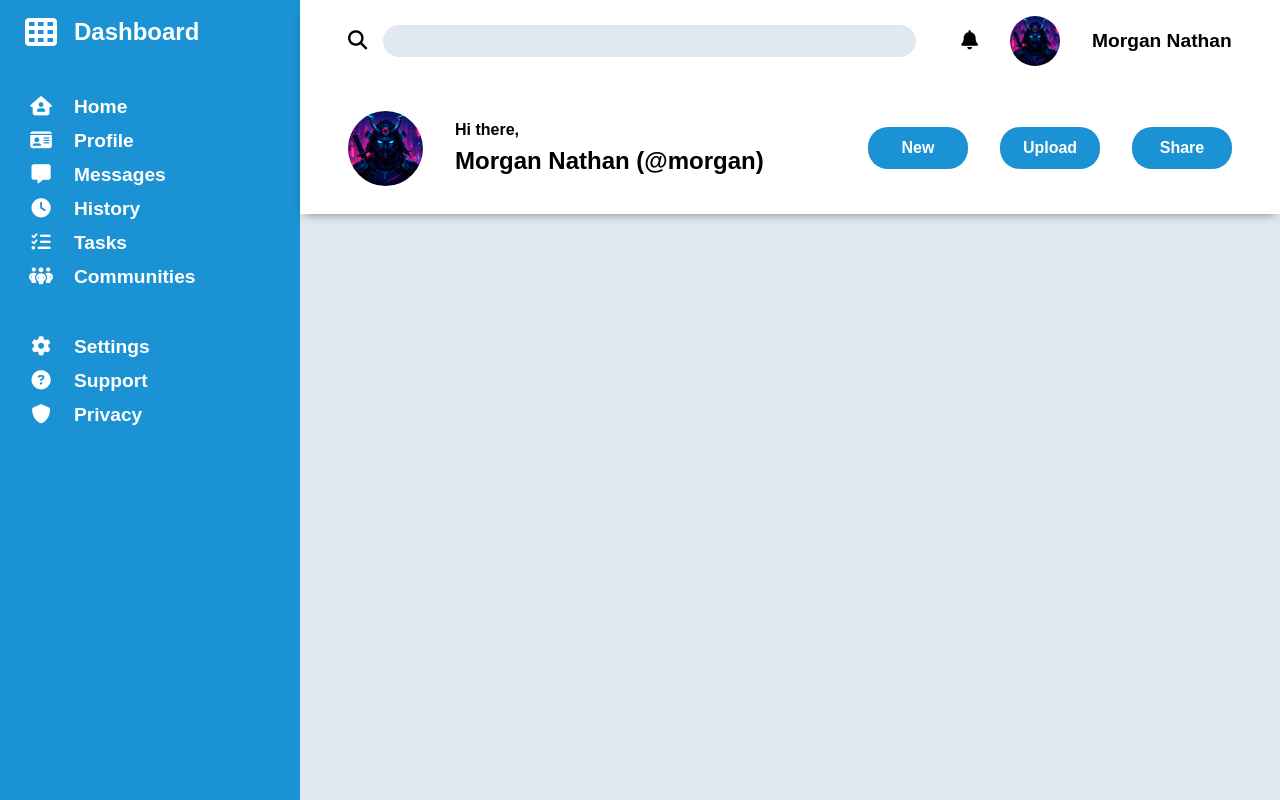
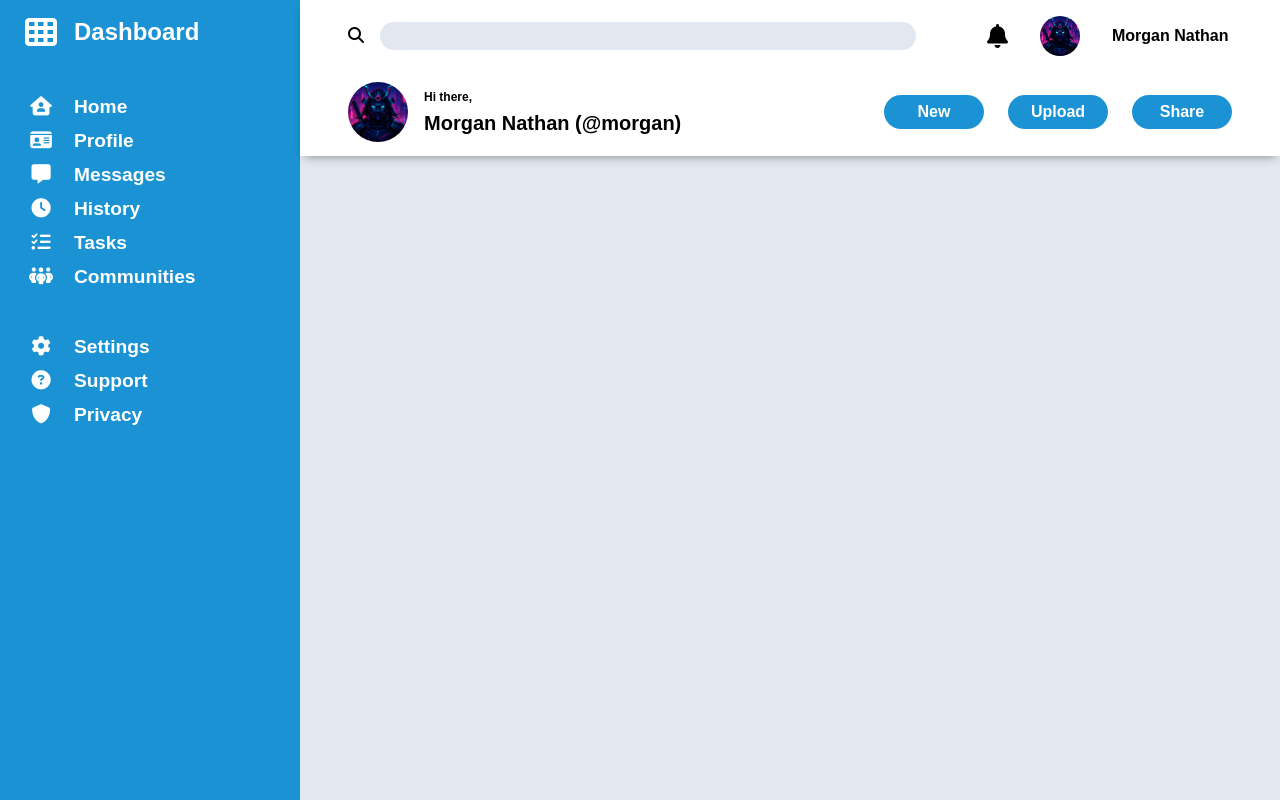
Before and after one commit to A-Shushi/odin-admin-dashboard, a plain HTML site: page index.html in a window 1280 px wide. Drawn offline with Linux system fonts and the light colour scheme.

Commit message:
Adjust scale of header

```diff
--- a/styles.css
+++ b/styles.css
@@ -78,8 +78,8 @@ body {
 .header {
     display: grid;
     grid-template-rows: 1fr 2fr;
-    padding: 1rem 3rem;
-    gap: 2rem;
+    padding: 1rem 3rem 0.25rem;
+    gap: 1rem;
     min-width: 800px;
     position: relative;
     z-index: 10;
@@ -91,7 +91,7 @@ body {
     display: grid;
     grid-template-columns: 2fr 1fr;
     align-items: center;
-    font-size: 1.2rem;
+    font-size: 1rem;
 }
 
 .search-bar {
@@ -104,7 +104,7 @@ body {
 input[type="search"],
 button {
     width: 100%;
-    font-size: 1.2rem;
+    font-size: 1rem;
     border-radius: 20px;
     border: none;
     background-color: #e2e8f0;
@@ -113,10 +113,14 @@ button {
 
 .top-right-header {
     display: grid;
-    grid-template-columns: auto auto minmax(140px, 1fr);
+    grid-template-columns: auto auto minmax(120px, 1fr);
     align-items: center;
     margin-left: auto;
     font-weight: bold;
+}
+
+.top-right-header > i {
+    font-size: 1.5rem;
 }
 
 .header-top,
@@ -125,7 +129,7 @@ button {
 }
 
 .mini-avatar {
-    width: 50px;
+    width: 40px;
     border-radius: 50%;
 }
 
@@ -133,28 +137,28 @@ button {
     display: grid;
     grid-template-columns: auto 1fr;
     align-items: center;
-    gap: 2rem;
+    gap: 1rem;
     font-weight: bold;
 }
 
 .main-avatar {
-    width: 75px;
+    width: 60px;
     border-radius: 50%;
 }
 
 .welcome-text {
-    font-size: 1rem;
+    font-size: 0.75rem;
     margin-bottom: 0.5rem;
 }
 
 .username-handle {
-    font-size: 1.5rem;
+    font-size: 1.25rem;
 }
 
 .header-bottom-right {
     display: grid;
     grid-template-columns: repeat(3, minmax(100px, 1fr));
-    gap: 2rem;
+    gap: 1.5rem;
 }
 
 button {
@@ -162,7 +166,7 @@ button {
     color: white;
     font-weight: bold;
     font-size: 1rem;
-    padding: 0.75rem;
+    padding: 0.5rem;
 }
 
 .main-container {
```
